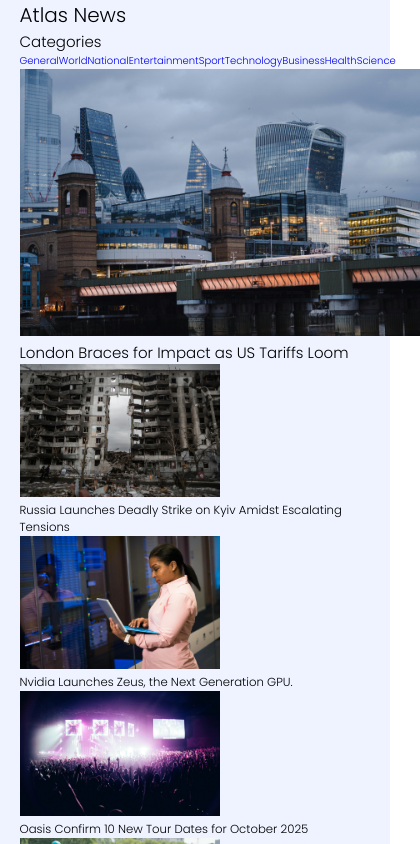
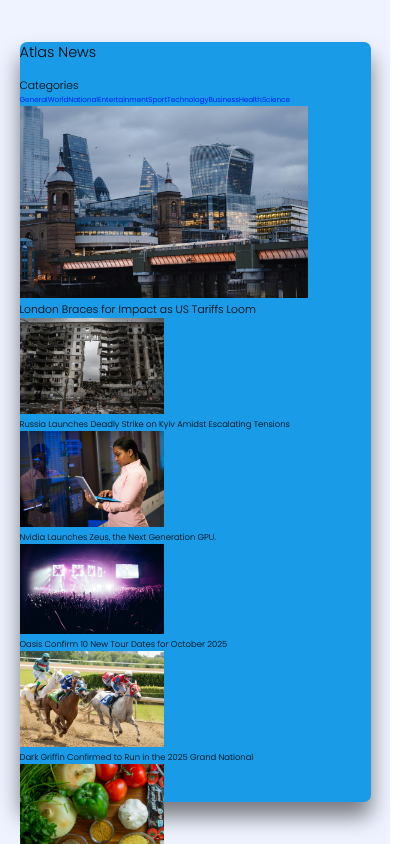
Before and after one commit to Nimira43/Atlas-News, a React (Vite) app: page / in a window 390 px wide. Shown: the top 844 px of the page, 420 px wide, since content can reach past the window. Built offline with nearby package versions, Linux system fonts and the light colour scheme.

Commit message:
Completed styling for .news-app class. Media queries for index.css done.

```diff
--- a/src/css/index.css
+++ b/src/css/index.css
@@ -36,3 +36,15 @@ html {
   display: grid;
   place-items: center;
 }
+
+@media (max-width: 500px) {
+  html {
+    font-size: 55%;
+  }
+}
+
+@media (max-width: 400px) {
+  html {
+    font-size: 45%;
+  }
+}
--- a/src/css/news.css
+++ b/src/css/news.css
@@ -1,5 +1,13 @@
 .news-app {
   width: clamp(35rem, 90cqi, 100rem);
+  height: 90vh;
+  background-color: var(--primary);
+  border-radius: 1rem;
+  display: flex;
+  flex-direction: column;
+  align-items: space-between;
+  row-gap: 2rem;
+  box-shadow: 0 2rem 3rem rgba(0, 0, 0, 0.5);
 }
 
 .headline img {
```
